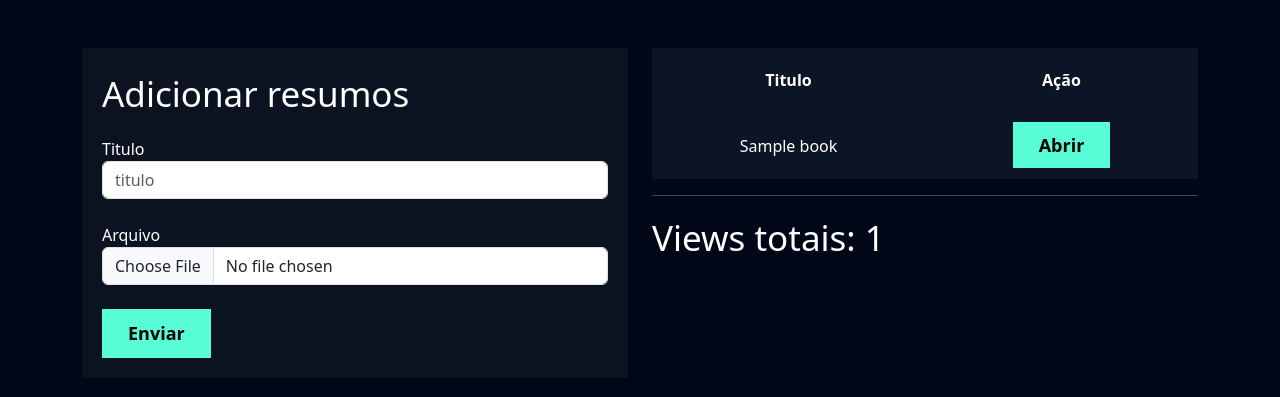
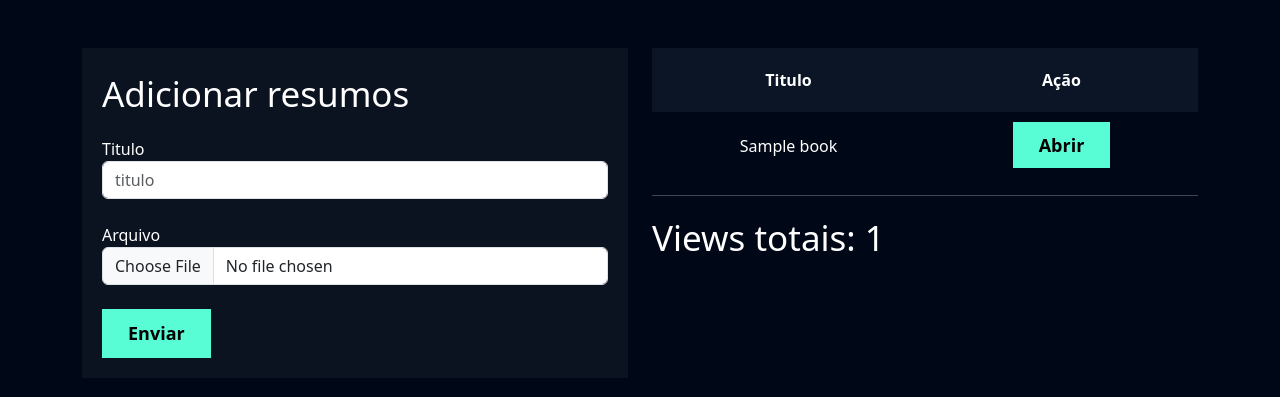
Before and after one commit to ViniciusRodrigues10/study-psw, a Django app: page /books/add_books/ in a window 1280 px wide. Shown: the part 56-453 px from the top of the page. Run offline with Django 5.2, Linux system fonts and the light colour scheme; a user stored in the database is signed in; tables that the repository leaves empty hold one stand-in row (values such as "Sample post").

Commit message:
fix: correcting table color

```diff
--- a/books/templates/add_books.html
+++ b/books/templates/add_books.html
@@ -7,7 +7,7 @@
     <link href="{% static 'flashcard/css/new_flashcard.css' %}" rel="stylesheet">
     <link href="{% static 'flashcard/css/start_challenge.css' %}" rel="stylesheet">
     <link href="{% static 'flashcard/css/challenge.css' %}" rel="stylesheet">
-    <link href="{% static 'books/css/add_books.css' %}" rel="stylesheet">
+    {% comment %} <link href="{% static 'books/css/add_books.css' %}" rel="stylesheet"> {% endcomment %}
     <link href='https://unpkg.com/boxicons@2.1.4/css/boxicons.min.css' rel='stylesheet'>
 
 {% endblock 'header' %}
@@ -52,7 +52,7 @@
                     </thead>
                     <tbody>
                         {% for book in books %}
-                            <tr class="linha">
+                            <tr class="line">
                                 <td>{{book.title}}</td>
                                 <td><a href="{% url 'book' book.id %}" style="color: black; text-decoration: none;" class="btn-registration">Abrir</a></td>
                             </tr>
```
